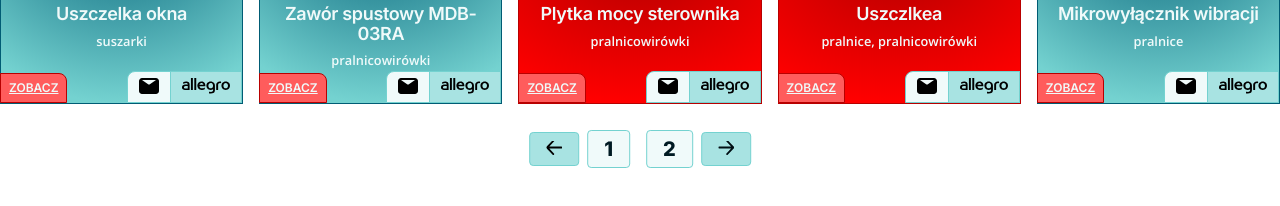
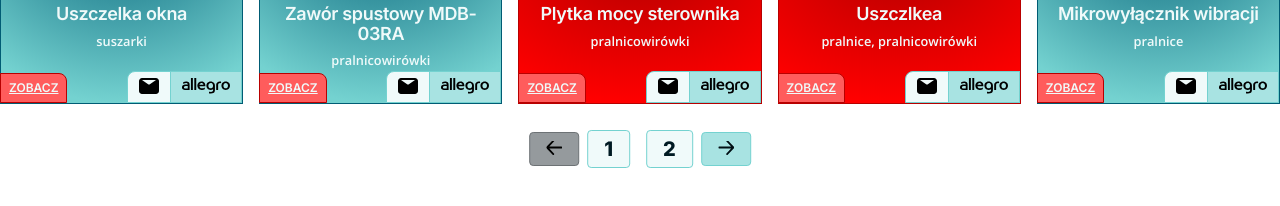
Before and after one commit to krystek77/nextjs-website, a Next.js app: page /czesci-zamienne-pralki-przemyslowe/strona/1 in a window 1280 px wide. Shown: the part 2180-2386 px from the top of the page. Built offline with nearby package versions, Linux system fonts and the light colour scheme; a web font is replaced by a local one.

Commit message:
Disable pagination button when it cannot be active

```diff
--- a/components/Pagination/Pagination.js
+++ b/components/Pagination/Pagination.js
@@ -4,7 +4,6 @@ import styles from "./Pagination.module.css";
 import router from "next/router";
 
 function Pagination({ pageNumber, href, page }) {
-  console.log(page)
   const prev = () => {
     if (page > 1) {
       router.push(`${href}/${page - 1}`);
@@ -17,7 +16,7 @@ function Pagination({ pageNumber, href, page }) {
   };
   return (
     <section className={styles.pagination}>
-      <button className={styles.pagination__button} type='button' onClick={prev}>
+      <button className={`${styles.pagination__button} ${page === 1 && styles.pagination__button_disabled}`} type='button' onClick={prev}>
         <Image src='/assets/icons/arrow_left_thin.svg' alt='poprzednia strona' width='16' height='14' />
       </button>
       {Array.from({ length: pageNumber }).map((_, index) => {
@@ -27,7 +26,7 @@ function Pagination({ pageNumber, href, page }) {
           </Link>
         );
       })}
-      <button className={styles.pagination__button} type='button' onClick={next}>
+      <button className={`${styles.pagination__button} ${page === pageNumber && styles.pagination__button_disabled}`} type='button' onClick={next}>
         <Image src='/assets/icons/arrow_right_thin.svg' alt='następna strona' width='16' height='14' />
       </button>
     </section>
--- a/components/Pagination/Pagination.module.css
+++ b/components/Pagination/Pagination.module.css
@@ -39,3 +39,9 @@
 .pagination__button:hover {
   background-color: var(--primary-700);
 }
+.pagination__button_disabled {
+  pointer-events: none;
+  cursor: not-allowed;
+  background-color: var(--light-300);
+  border-color: var(--light-500);
+}
```
